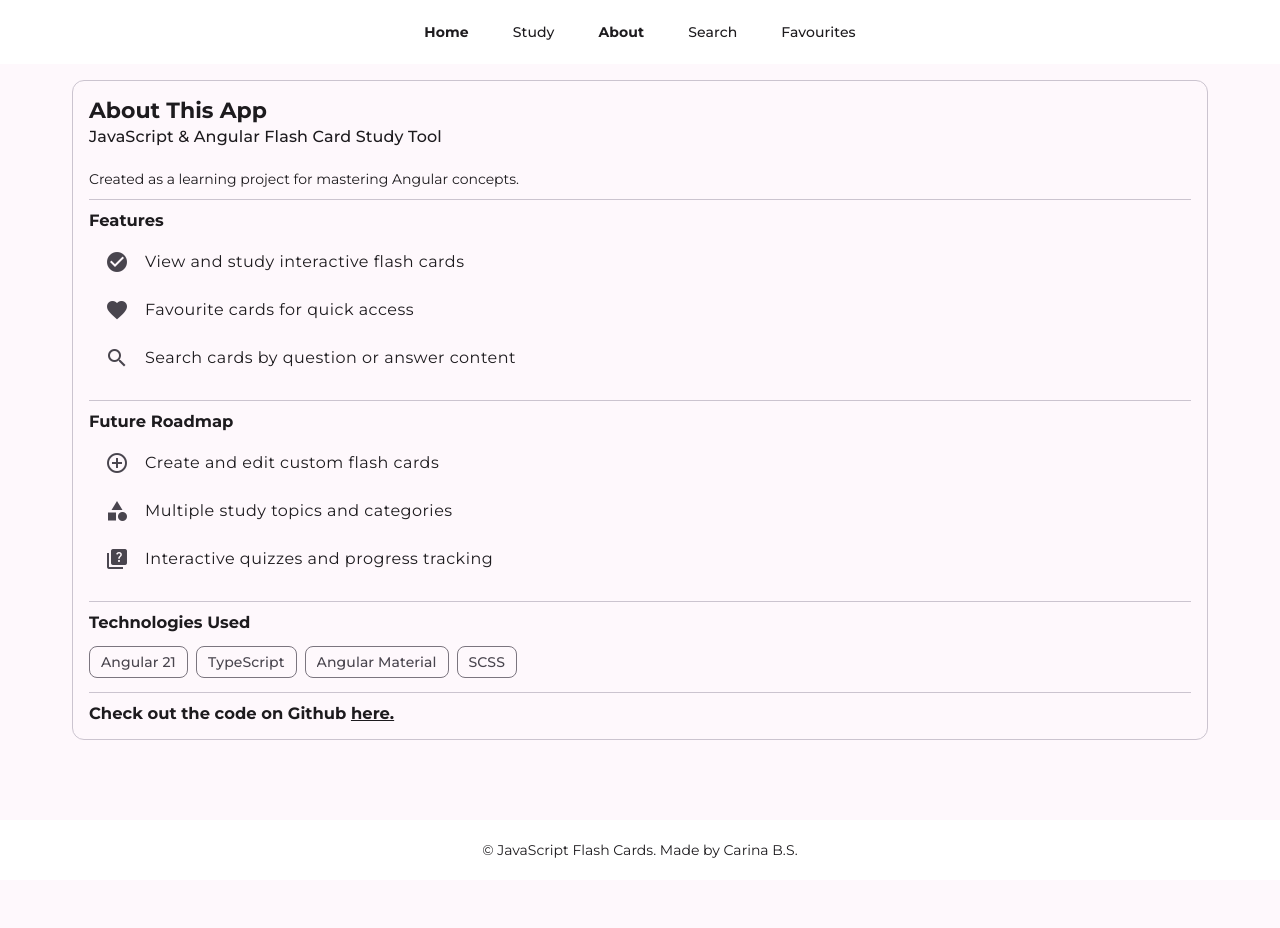
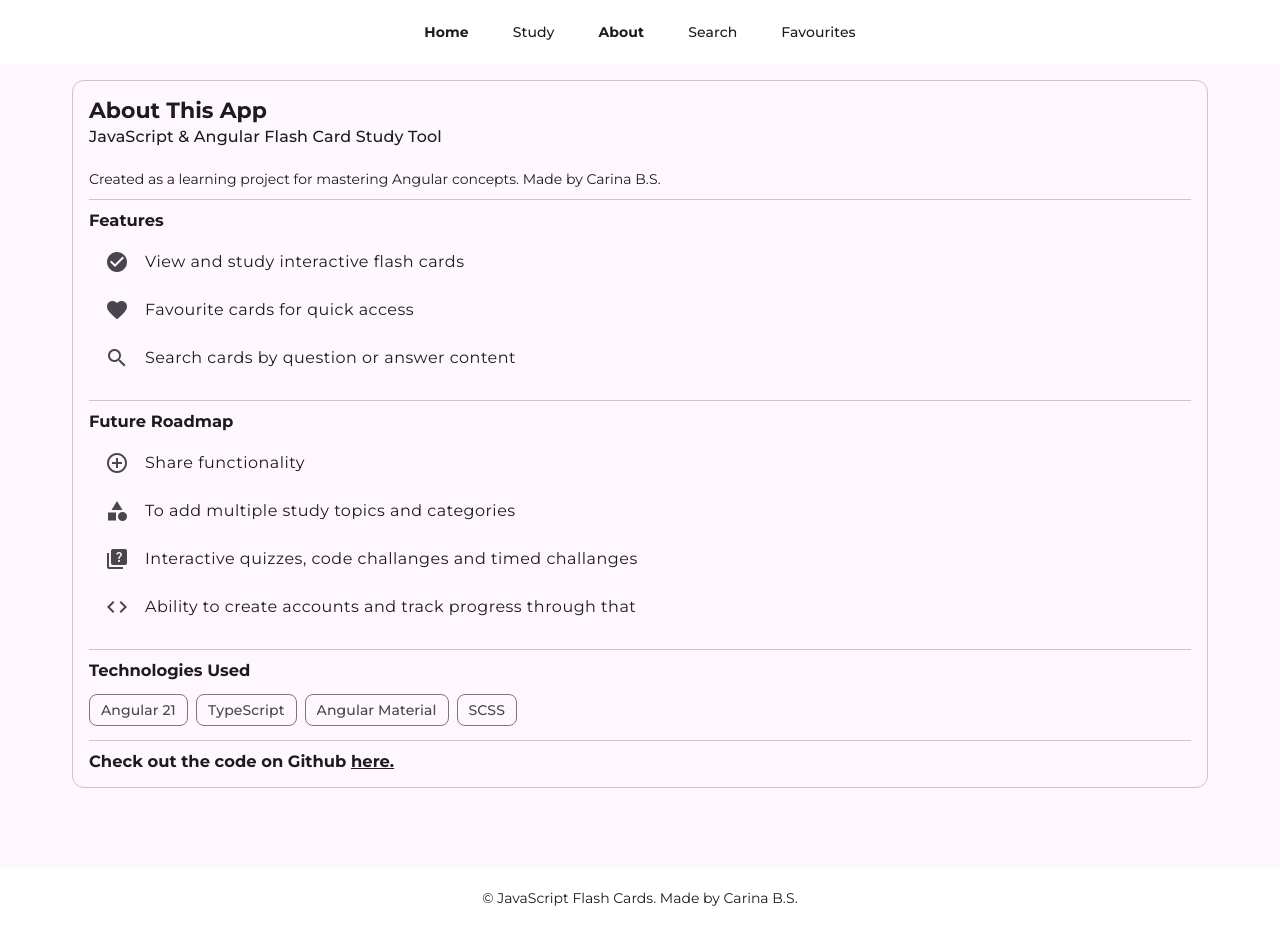
Before and after one commit to CarinaBondor/Javascript-flash-cards, an Angular app: page /about in a window 1280 px wide. Before the commit the page ends 880 px from the top, so only its background shows below. Built offline with nearby package versions, Linux system fonts and the light colour scheme.

Commit message:
tweak about

```diff
--- a/src/app/components/AboutPage/AboutPage.html
+++ b/src/app/components/AboutPage/AboutPage.html
@@ -6,7 +6,9 @@
     </mat-card-header>
 
     <mat-card-content>
-      <p class="lead-text">Created as a learning project for mastering Angular concepts.</p>
+      <p class="lead-text">
+        Created as a learning project for mastering Angular concepts. Made by Carina B.S.
+      </p>
 
       <mat-divider />
 
@@ -35,15 +37,19 @@
         <mat-list>
           <mat-list-item>
             <mat-icon matListItemIcon>add_circle_outline</mat-icon>
-            <div matListItemTitle>Create and edit custom flash cards</div>
+            <div matListItemTitle>Share functionality</div>
           </mat-list-item>
           <mat-list-item>
             <mat-icon matListItemIcon>category</mat-icon>
-            <div matListItemTitle>Multiple study topics and categories</div>
+            <div matListItemTitle>To add multiple study topics and categories</div>
           </mat-list-item>
           <mat-list-item>
             <mat-icon matListItemIcon>quiz</mat-icon>
-            <div matListItemTitle>Interactive quizzes and progress tracking</div>
+            <div matListItemTitle>Interactive quizzes, code challanges and timed challanges</div>
+          </mat-list-item>
+          <mat-list-item>
+            <mat-icon matListItemIcon>code</mat-icon>
+            <div matListItemTitle>Ability to create accounts and track progress through that</div>
           </mat-list-item>
         </mat-list>
       </section>
--- a/src/app/components/FlashCardsHolder/FlashCardsHolder.component.html
+++ b/src/app/components/FlashCardsHolder/FlashCardsHolder.component.html
@@ -1,5 +1,11 @@
 <div class="flash-cards-holder">
-  <button matFab extended class="btn btn-navigation desktop-navigation" (click)="previousCard()">
+  <button
+    matFab
+    extended
+    class="btn btn-navigation desktop-navigation"
+    [disabled]="currentIndex === 0"
+    (click)="previousCard()"
+  >
     <mat-icon>chevron_left</mat-icon>
     Previous
   </button>
@@ -8,6 +14,7 @@
     matFab
     class="btn btn-navigation mobile-navigation"
     aria-label="Previous card"
+    [disabled]="currentIndex === 0"
     (click)="previousCard()"
   >
     <mat-icon>chevron_left</mat-icon>
@@ -22,7 +29,13 @@
     />
   }
 
-  <button matFab extended class="btn btn-navigation desktop-navigation" (click)="nextCard()">
+  <button
+    matFab
+    extended
+    class="btn btn-navigation desktop-navigation"
+    [disabled]="currentIndex === cards.length - 1"
+    (click)="nextCard()"
+  >
     <mat-icon>chevron_right</mat-icon>
     Next
   </button>
@@ -31,6 +44,7 @@
     matFab
     class="btn btn-navigation mobile-navigation"
     aria-label="Next card"
+    [disabled]="currentIndex === cards.length - 1"
     (click)="nextCard()"
   >
     <mat-icon>chevron_right</mat-icon>
--- a/src/app/components/home/home.scss
+++ b/src/app/components/home/home.scss
@@ -1,8 +1,4 @@
 @use 'styles/branding' as *;
-
-:host {
-  display: block;
-}
 
 .home-container {
   display: flex;
@@ -11,8 +7,12 @@
 }
 
 .home-card {
-  width: min(700px, 100%);
+  width: 100%;
+  text-align: center;
 
+  mat-card-header {
+    justify-content: center;
+  }
   .lead-text {
     margin-bottom: $spacing-md;
   }
@@ -21,5 +21,6 @@
     display: flex;
     flex-wrap: wrap;
     gap: $spacing-sm;
+    justify-content: center;
   }
 }
```
